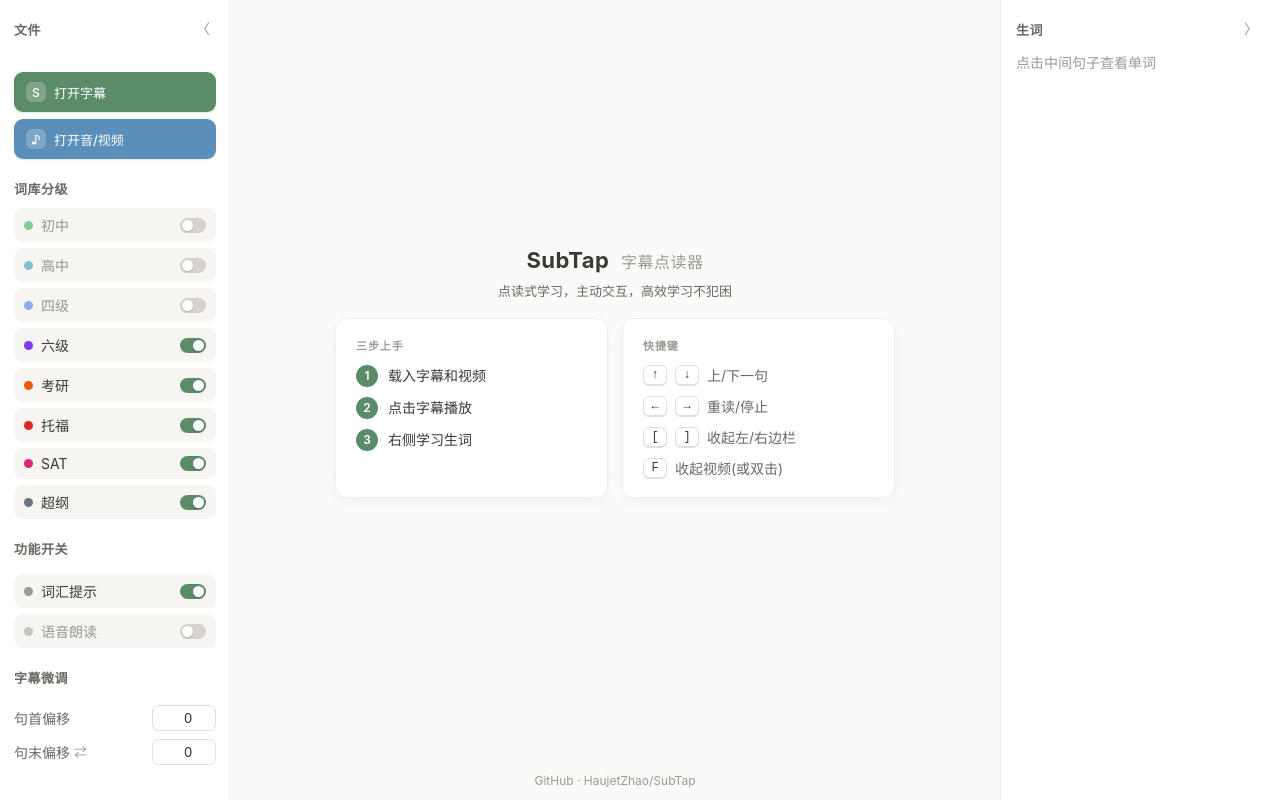
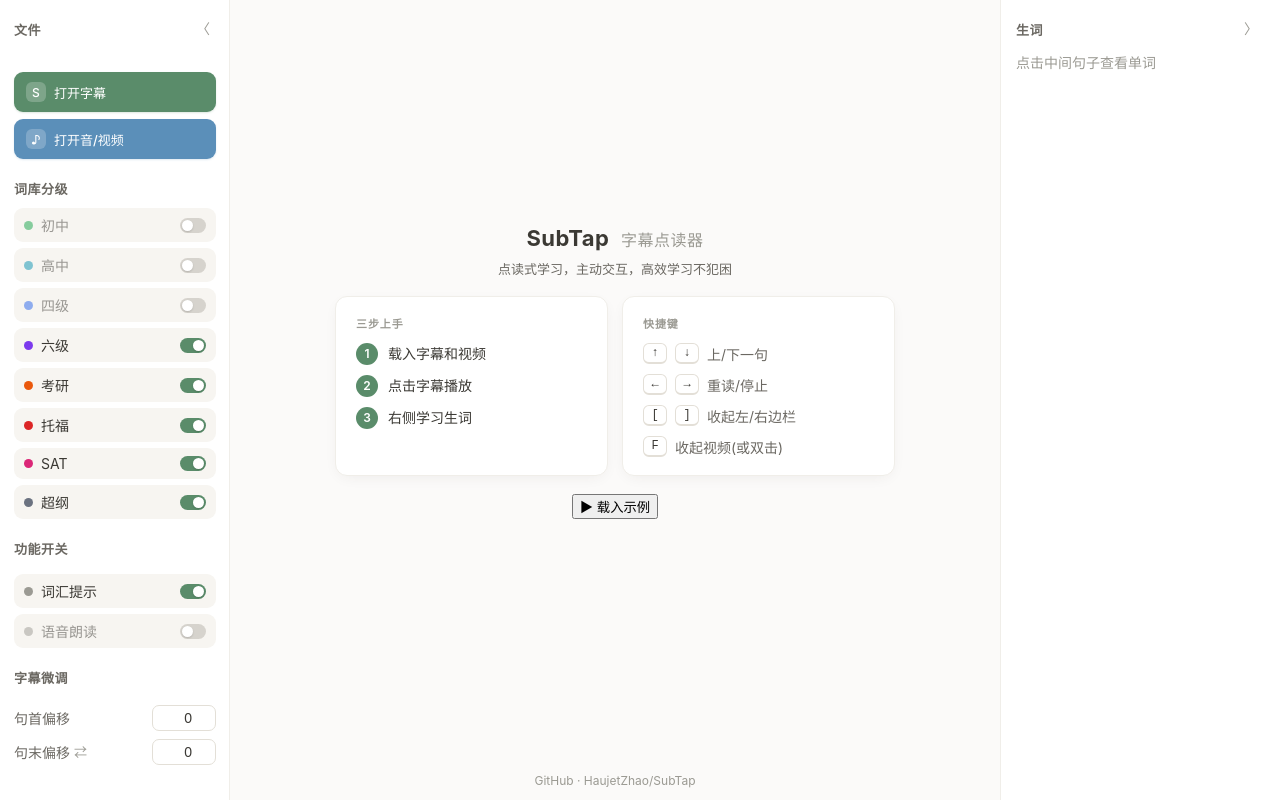
Before and after one commit to HaujetZhao/SubTap, a Vue app: page / in a window 1280 px wide. Built offline with nearby package versions, Linux system fonts and the light colour scheme.

Commit message:
feat(sample): 引导页加「载入示例」按钮

```diff
--- a/src/components/SentenceList.vue
+++ b/src/components/SentenceList.vue
@@ -10,7 +10,7 @@
   highlightOn: { type: Boolean, default: true },
   colors: { type: Object, required: true }
 });
-const emit = defineEmits(['click']);
+const emit = defineEmits(['click', 'sample']);
 
 // 滚动容器 DOM(getScrollElement 取值要用 ref 的 .value)
 const scrollRef = ref(null);
@@ -105,6 +105,7 @@
           <div class="empty-key"><kbd>F</kbd>收起视频(或双击)</div>
         </div>
       </div>
+      <button class="empty-sample-btn" @click="emit('sample')">▶ 载入示例</button>
       <a class="empty-footer" href="https://github.com/HaujetZhao/SubTap" target="_blank" rel="noopener">GitHub · HaujetZhao/SubTap</a>
     </div>
   </div>
```
